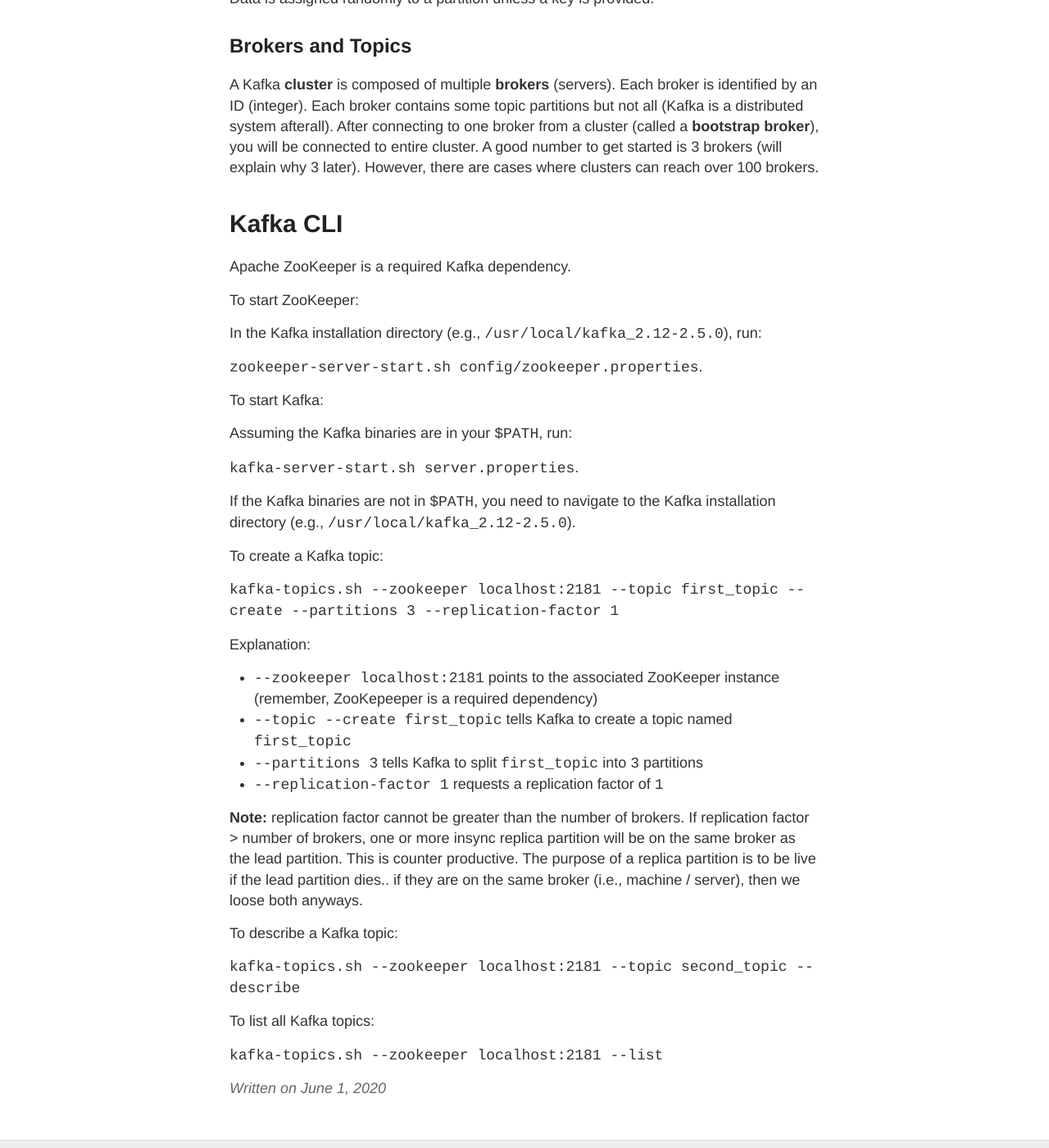
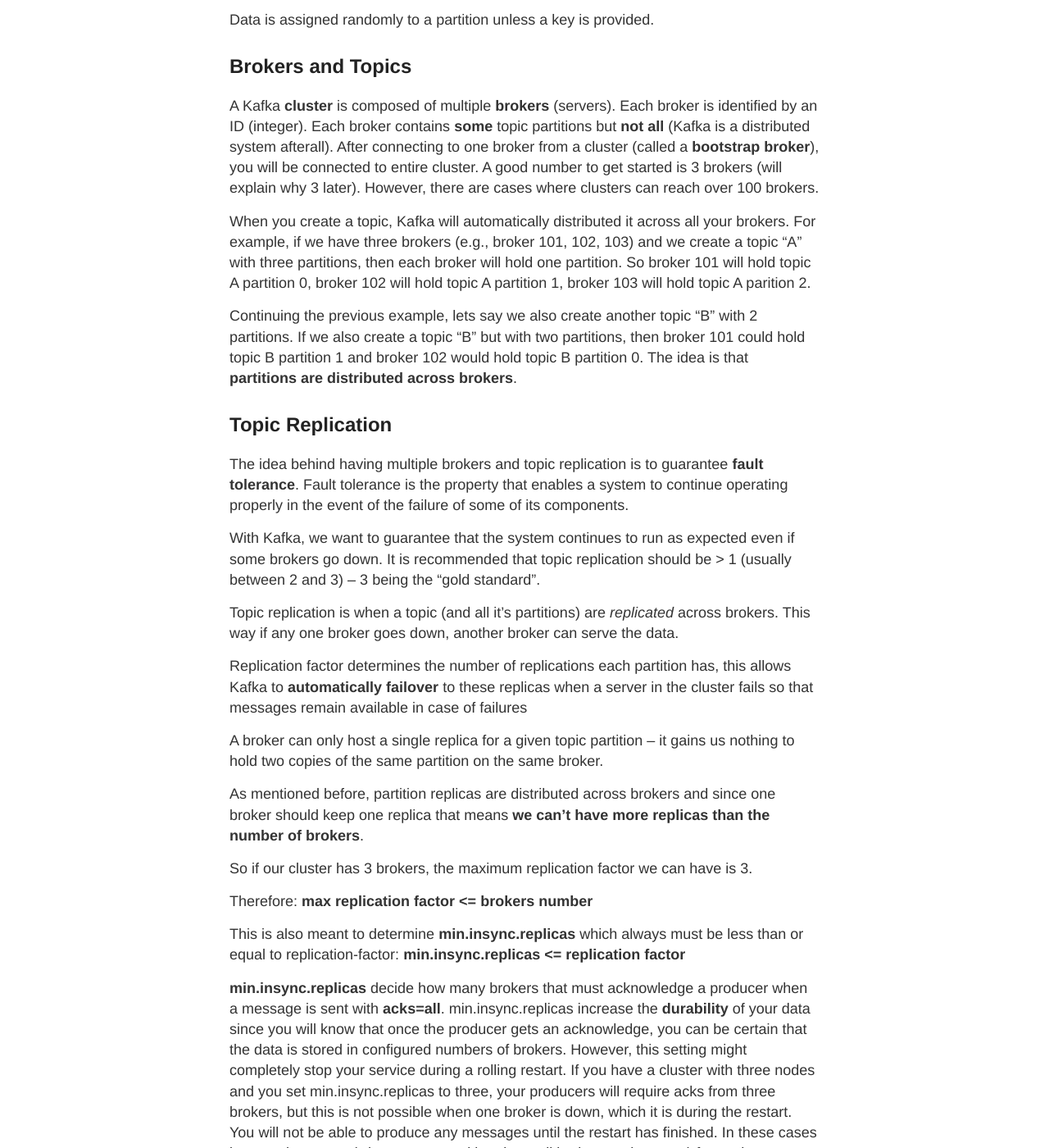
Before and after one commit to gutucristian/gutucristian.github.io, a Jekyll site: the page built from _posts/2020-06-01-Kafka.md, in a window 1280 px wide and 1400 px high, scrolled down 3381 px. Shown: the whole window at 82% size. Built offline with Jekyll 4.4.1, drawn with Linux system fonts in a browser that asks for light colours; our own code applies the rules of GitHub Pages for plain Markdown files; some of the changed text lies outside the part shown.

Commit message:
Update 2020-06-01-Kafka.md

```diff
--- a/_posts/2020-06-01-Kafka.md
+++ b/_posts/2020-06-01-Kafka.md
@@ -44,7 +44,7 @@
 
 ## Topics, partitions and offsets
 
-In Kafka, a __topic__ is a particular stream of data. Assuming storage cost isn't an issue, you can have as many topics as you want. Each topic is identified by a name. Topics can be split into one or more __partitions__. Partitions are ordered (e.g., partition 0, partition 1, partition 2, etc..). Each message within a partition gets an incremental id, called __offset__.
+In Kafka, a __topic__ is a particular stream of data. Assuming storage cost isn't an issue, you can have as many topics as you want. Each topic is identified by a name. Topics can be split into one or more __partitions__ (similar to database sharding). Partitions are ordered (e.g., partition 0, partition 1, partition 2, etc..). Each message within a partition gets an incremental id, called __offset__.
 
 Note that __offset__ and __partition__ alone have no meaning. To identify a specific message (or "record") in Kafka, you will need to know its __topic__, __partition__, and __offset__.
 
@@ -64,7 +64,41 @@
 
 ## Brokers and Topics
 
-A Kafka __cluster__ is composed of multiple __brokers__ (servers). Each broker is identified by an ID (integer). Each broker contains some topic partitions but not all (Kafka is a distributed system afterall). After connecting to one broker from a cluster (called a __bootstrap broker__), you will be connected to entire cluster. A good number to get started is 3 brokers (will explain why 3 later). However, there are cases where clusters can reach over 100 brokers.
+A Kafka __cluster__ is composed of multiple __brokers__ (servers). Each broker is identified by an ID (integer). Each broker contains __some__ topic partitions but __not all__ (Kafka is a distributed system afterall). After connecting to one broker from a cluster (called a __bootstrap broker__), you will be connected to entire cluster. A good number to get started is 3 brokers (will explain why 3 later). However, there are cases where clusters can reach over 100 brokers.
+
+When you create a topic, Kafka will automatically distributed it across all your brokers. For example, if we have three brokers (e.g., broker 101, 102, 103) and we create a topic "A" with three partitions, then each broker will hold one partition. So broker 101 will hold topic A partition 0, broker 102 will hold topic A partition 1, broker 103 will hold topic A parition 2.
+
+Continuing the previous example, lets say we also create another topic "B" with 2 partitions. If we also create a topic "B" but with two partitions, then broker 101 could hold topic B partition 1 and broker 102 would hold topic B partition 0. The idea is that __partitions are distributed across brokers__.
+
+## Topic Replication
+
+The idea behind having multiple brokers and topic replication is to guarantee __fault tolerance__. Fault tolerance is the property that enables a system to continue operating properly in the event of the failure of some of its components.
+
+With Kafka, we want to guarantee that the system continues to run as expected even if some brokers go down. It is recommended that topic replication should be > 1 (usually between 2 and 3) -- 3 being the "gold standard".
+
+Topic replication is when a topic (and all it's partitions) are _replicated_ across brokers. This way if any one broker goes down, another broker can serve the data.
+
+Replication factor determines the number of replications each partition has, this allows Kafka to __automatically failover__ to these replicas when a server in the cluster fails so that messages remain available in case of failures
+
+A broker can only host a single replica for a given topic partition -- it gains us nothing to hold two copies of the same partition on the same broker.
+
+As mentioned before, partition replicas are distributed across brokers and since one broker should keep one replica that means __we can't have more replicas than the number of brokers__.
+
+So if our cluster has 3 brokers, the maximum replication factor we can have is 3.
+
+Therefore: __max replication factor <= brokers number__
+
+This is also meant to determine __min.insync.replicas__ which always must be less than or equal to replication-factor: __min.insync.replicas <= replication factor__
+
+__min.insync.replicas__ decide how many brokers that must acknowledge a producer when a message is sent with __acks=all__. min.insync.replicas increase the __durability__ of your data since you will know that once the producer gets an acknowledge, you can be certain that the data is stored in configured numbers of brokers. However, this setting might completely stop your service during a rolling restart. If you have a cluster with three nodes and you set min.insync.replicas to three, your producers will require acks from three brokers, but this is not possible when one broker is down, which it is during the restart. You will not be able to produce any messages until the restart has finished. In these cases is a regular restart (where you are taking down all brokers at the same) faster than a rolling restart ([source](https://www.cloudkarafka.com/blog/2018-10-11-rolling-restart-of-apache-kafka.html#:~:text=A%20rolling%20restart%20means%20that,and%20with%20no%20message%20lost.)).
+
+While deciding replication factor consider below points as well:
+
+A): Broker Size Replication factor directly impacts the overall broker disk size
+
+So a high replication factor requires more disk size
+
+B)Large Number of Partition replication: In case of a large number of partitions replication extra latency is added.
 
 # Kafka CLI
 
```
